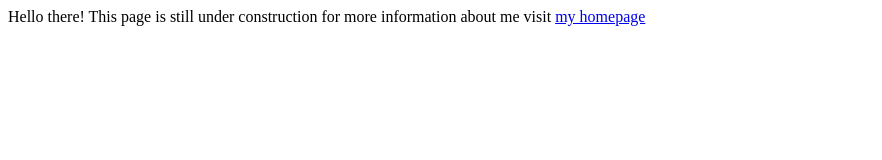
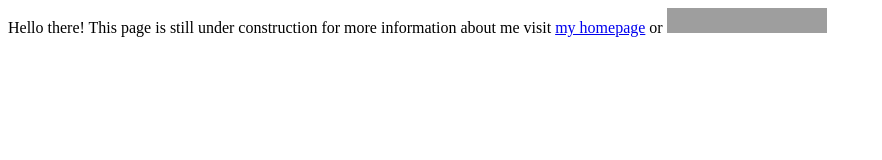
Before and after one commit to shriman/shriman.github.io, a plain HTML site: page index.html in a window 1280 px wide. Shown: the whole page, without its empty margins (0-882 px from the left). Drawn offline with Linux system fonts and the light colour scheme; grey boxes are pictures that could not be loaded.

Commit message:
Update index.html

```diff
--- a/index.html
+++ b/index.html
@@ -2,3 +2,9 @@ Hello there!
 
 This page is still under construction
 for more information about me visit <a href="http://studwww.eurecom.fr/~tiwari/">my homepage</a>
+
+or <a href="https://fr.linkedin.com/pub/shriman-narayan-tiwari/23/585/922">
+
+          <img src="https://static.licdn.com/scds/common/u/img/webpromo/btn_viewmy_160x25.png" width="160" height="25" border="0" alt="View Shriman Narayan Tiwari's profile on LinkedIn">
+
+    </a>
```
